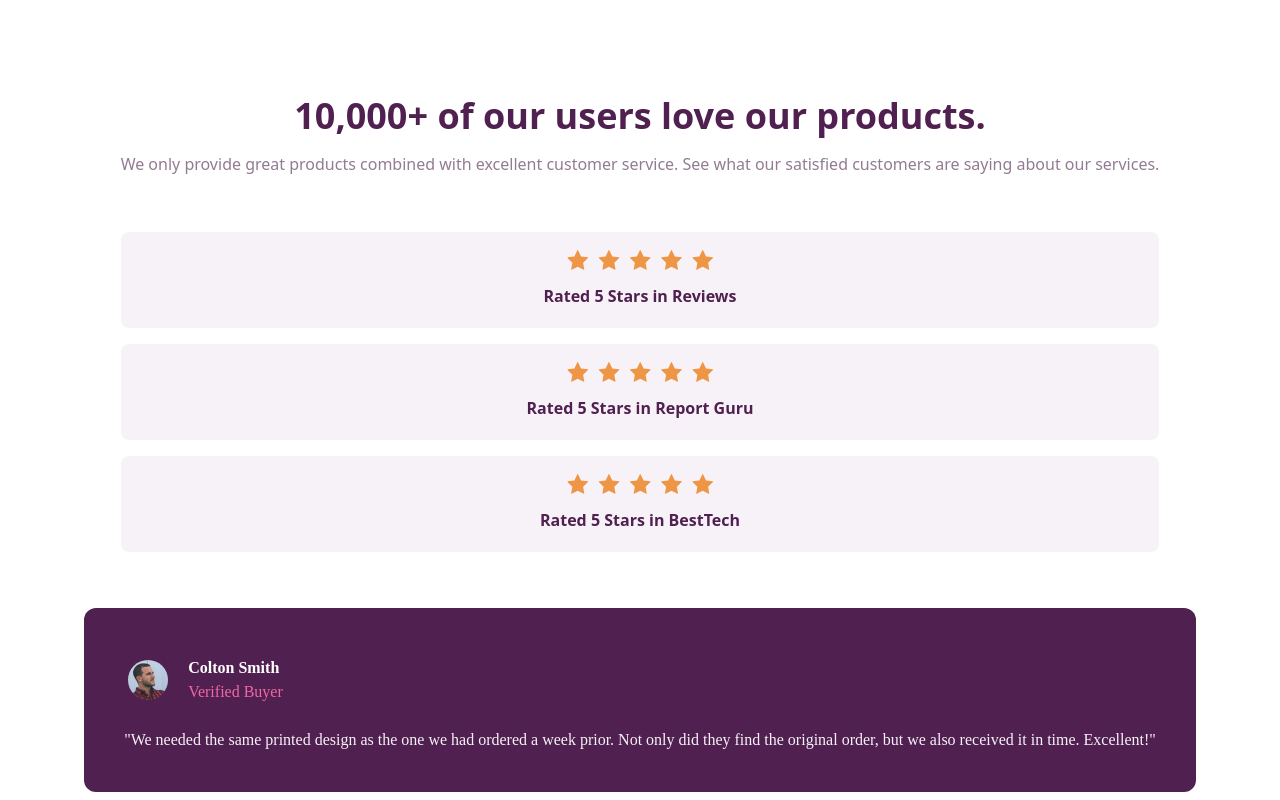
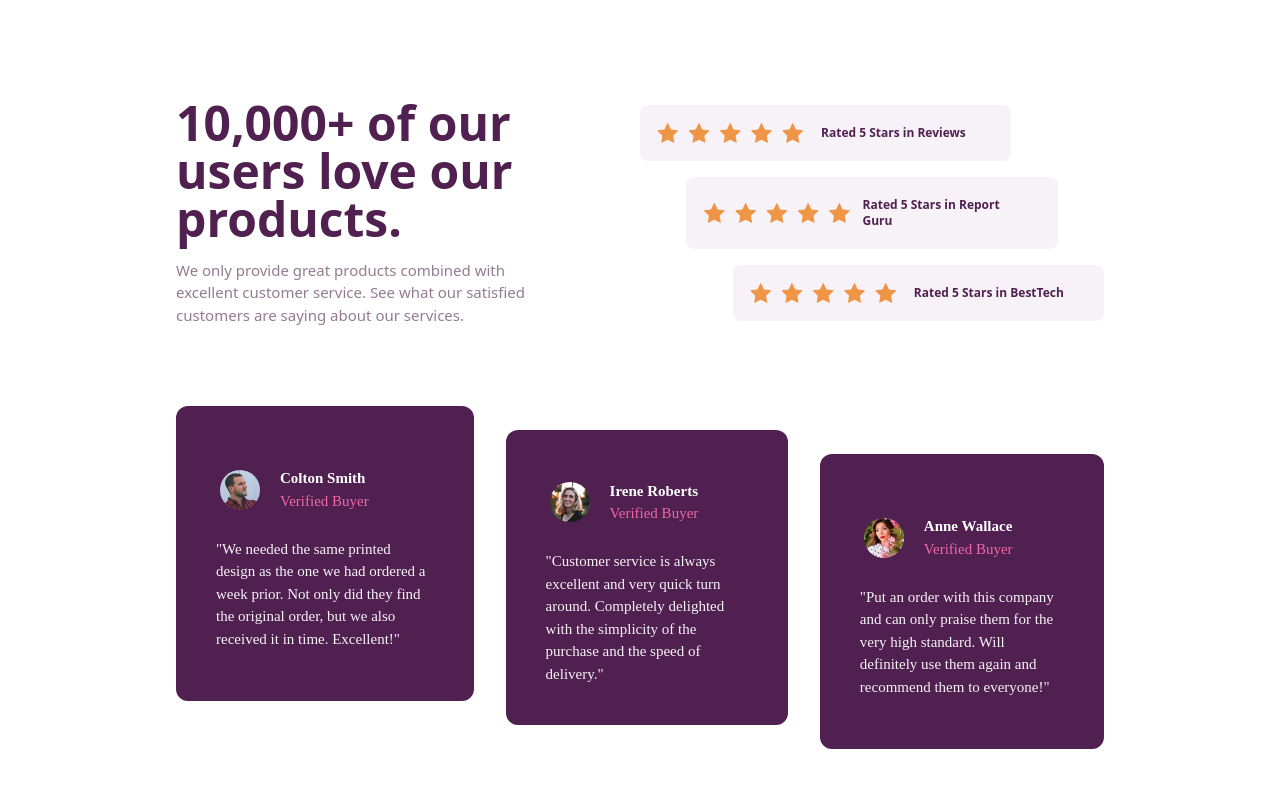
Before and after one commit to trinhlehainam/social-proof-challenge, a website: page public/index.html in a window 1280 px wide. Shown: the top 800 px of the page. Drawn offline with Linux system fonts and the light colour scheme; a web font is replaced by a local one.

Commit message:
Fixed responsive design

```diff
--- a/public/index.html
+++ b/public/index.html
@@ -21,22 +21,22 @@
     <style>
     </style>
   </head>
-  <body class="font-Spartan">
+  <body class="font-Spartan text-[15px] 2xl:text-lg">
       <main>
-          <div class="flex flex-col justify-center items-center bg-white min-h-screen my-24 2xl:my-0 px-6 2xl:px-64 space-y-14 2xl:space-y-20">
-              <div class="flex flex-col 2xl:flex-row justify-center items-center space-y-14 2xl:space-y-0">
-                  <div class="font-sans 2xl:w-1/2 2xl:pr-40 self-center 2xl:self-start text-center 2xl:text-left">
-                      <h1 class="text-very-dark-magenta font-bold text-4xl 2xl:text-6xl px-8 2xl:px-0">
+          <div class="flex flex-col justify-center items-center bg-white min-h-screen my-24 xl:my-0 px-6 xl:px-44 2xl:px-64 space-y-14 xl:space-y-20">
+              <div class="flex flex-col xl:flex-row justify-center items-center space-y-14 xl:space-y-0">
+                  <div class="font-sans xl:w-1/2 xl:pr-24 xl:pr-40 self-center xl:self-start text-center xl:text-left">
+                      <h1 class="text-very-dark-magenta font-bold text-4xl xl:text-5xl 2xl:text-6xl px-8 xl:px-0">
                           10,000+ of our users love our products.
                       </h1>
-                      <div class="text-dark-grayish-magenta mt-4 2xl:pt-0">
+                      <div class="text-dark-grayish-magenta mt-4 xl:pt-0">
                           We only provide great products combined with excellent customer service.
                           See what our satisfied customers are saying about our services.
                       </div>
                   </div>
-                  <div class="font-sans w-full 2xl:w-1/2">
+                  <div class="font-sans text-xs w-full xl:w-1/2">
                       <div class="flex flex-col space-y-4">
-                          <div class="flex flex-col 2xl:flex-row items-center bg-light-grayish-magenta rounded-lg 2xl:space-x-8 space-y-4 2xl:space-y-0 py-5 2xl:px-8 2xl:w-4/5">
+                          <div class="flex flex-col xl:flex-row items-center bg-light-grayish-magenta rounded-lg xl:space-x-8 space-y-4 xl:space-y-0 py-5 xl:px-8 xl:w-4/5">
                               <div class="flex flex-row space-x-2 scale-125">
                                   <img src="images/icon-star.svg" alt="" />
                                   <img src="images/icon-star.svg" alt="" />
@@ -48,7 +48,7 @@
                                   Rated 5 Stars in Reviews
                               </div>
                           </div>
-                          <div class="flex flex-col 2xl:flex-row items-center bg-light-grayish-magenta rounded-lg 2xl:space-x-8 space-y-4 2xl:space-y-0 py-5 2xl:px-8 2xl:w-4/5 2xl:self-center">
+                          <div class="flex flex-col xl:flex-row items-center bg-light-grayish-magenta rounded-lg xl:space-x-8 space-y-4 xl:space-y-0 py-5 xl:px-8 xl:w-4/5 xl:self-center">
                               <div class="flex flex-row space-x-2 scale-125">
                                   <img src="images/icon-star.svg" alt="" />
                                   <img src="images/icon-star.svg" alt="" />
@@ -60,7 +60,7 @@
                                   Rated 5 Stars in Report Guru
                               </div>
                           </div>
-                          <div class="flex flex-col 2xl:flex-row items-center bg-light-grayish-magenta rounded-lg 2xl:space-x-8 space-y-4 2xl:space-y-0 py-5 2xl:px-8 2xl:w-4/5 2xl:self-end">
+                          <div class="flex flex-col xl:flex-row items-center bg-light-grayish-magenta rounded-lg xl:space-x-8 space-y-4 xl:space-y-0 py-5 xl:px-8 xl:w-4/5 xl:self-end">
                               <div class="flex flex-row space-x-2 scale-125">
                                   <img src="images/icon-star.svg" alt="" />
                                   <img src="images/icon-star.svg" alt="" />
@@ -75,7 +75,7 @@
                       </div>
                   </div>
               </div>
-              <div class="flex flex-col space-y-4 2xl:flex-row 2xl:space-x-8 2xl:space-y-0">
+              <div class="flex flex-col space-y-4 xl:flex-row xl:space-x-8 xl:space-y-0">
                   <div class="flex flex-col bg-very-dark-magenta rounded-xl py-8 px-6 justify-center">
                       <div class="flex flex-row">
                           <img class="my-auto scale-50 rounded-full" src="images/image-colton.jpg" alt="avatar" />
@@ -90,7 +90,7 @@
                           Excellent!"
                       </div>
                   </div>
-                  <div class="flex flex-col bg-very-dark-magenta rounded-xl py-8 px-6 justify-center 2xl:translate-y-6">
+                  <div class="flex flex-col bg-very-dark-magenta rounded-xl py-8 px-6 justify-center xl:translate-y-6">
                       <div class="flex flex-row">
                           <img class="my-auto scale-50 rounded-full" src="images/image-irene.jpg" alt="avatar" />
                           <div class="my-auto">
@@ -103,7 +103,7 @@
                           delighted with the simplicity of the purchase and the speed of delivery."
                       </div>
                   </div>
-                  <div class="flex flex-col bg-very-dark-magenta rounded-xl py-8 px-6 justify-center 2xl:translate-y-12">
+                  <div class="flex flex-col bg-very-dark-magenta rounded-xl py-8 px-6 justify-center xl:translate-y-12">
                       <div class="flex flex-row">
                           <img class="my-auto scale-50 rounded-full" src="images/image-anne.jpg" alt="avatar" />
                           <div class="my-auto">
```
Also changed, not shown: README.md, public/styles.css.
